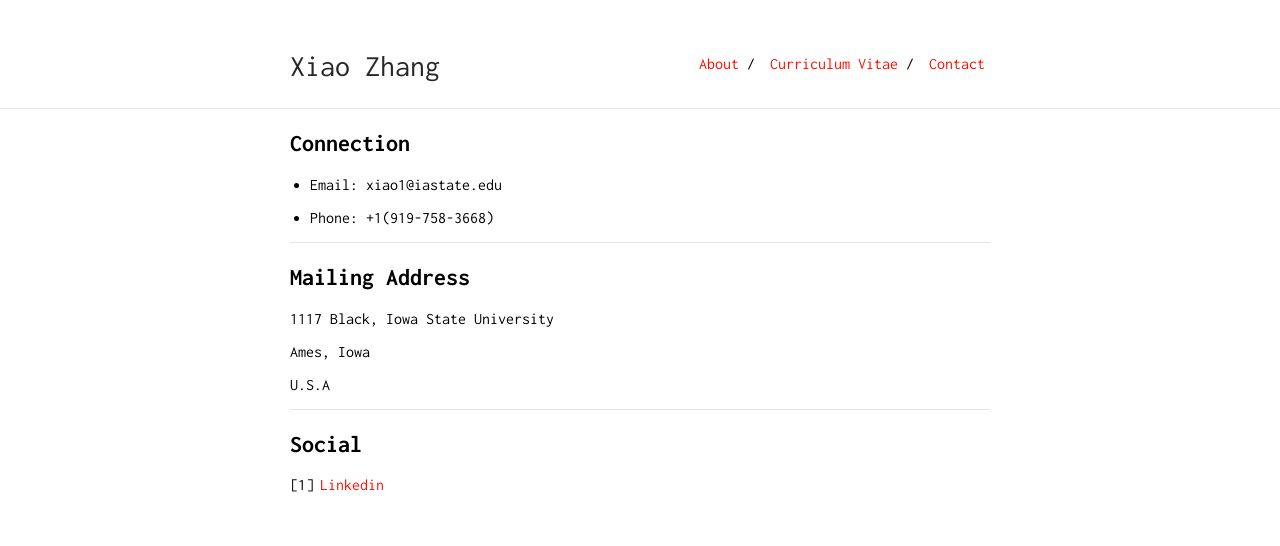
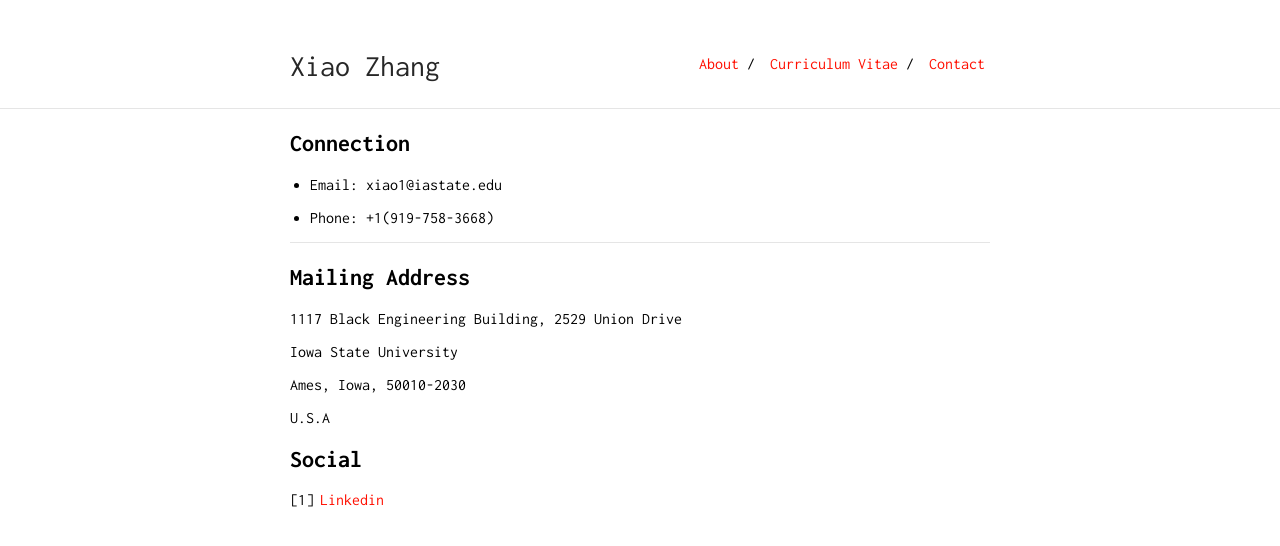
Before and after one commit to zhangxiao2018/zhangxiao2018.github.io, a Jekyll site: the page built from contact.md, in a window 1280 px wide. Shown: the top 546 px of the page. Built offline with Jekyll 4.4.1, drawn with Linux system fonts in a browser that asks for light colours; our own code applies the rules of GitHub Pages for plain Markdown files.

Commit message:
Update contact.md

```diff
--- a/contact.md
+++ b/contact.md
@@ -12,13 +12,13 @@ layout: default
 
 ## Mailing Address
 
- 1117 Black, Iowa State University
+ 1117 Black Engineering Building, 2529 Union Drive
 
- Ames, Iowa
+ Iowa State University
+
+ Ames, Iowa, 50010-2030
 
  U.S.A
-
----
 
 ## Social
 
```
